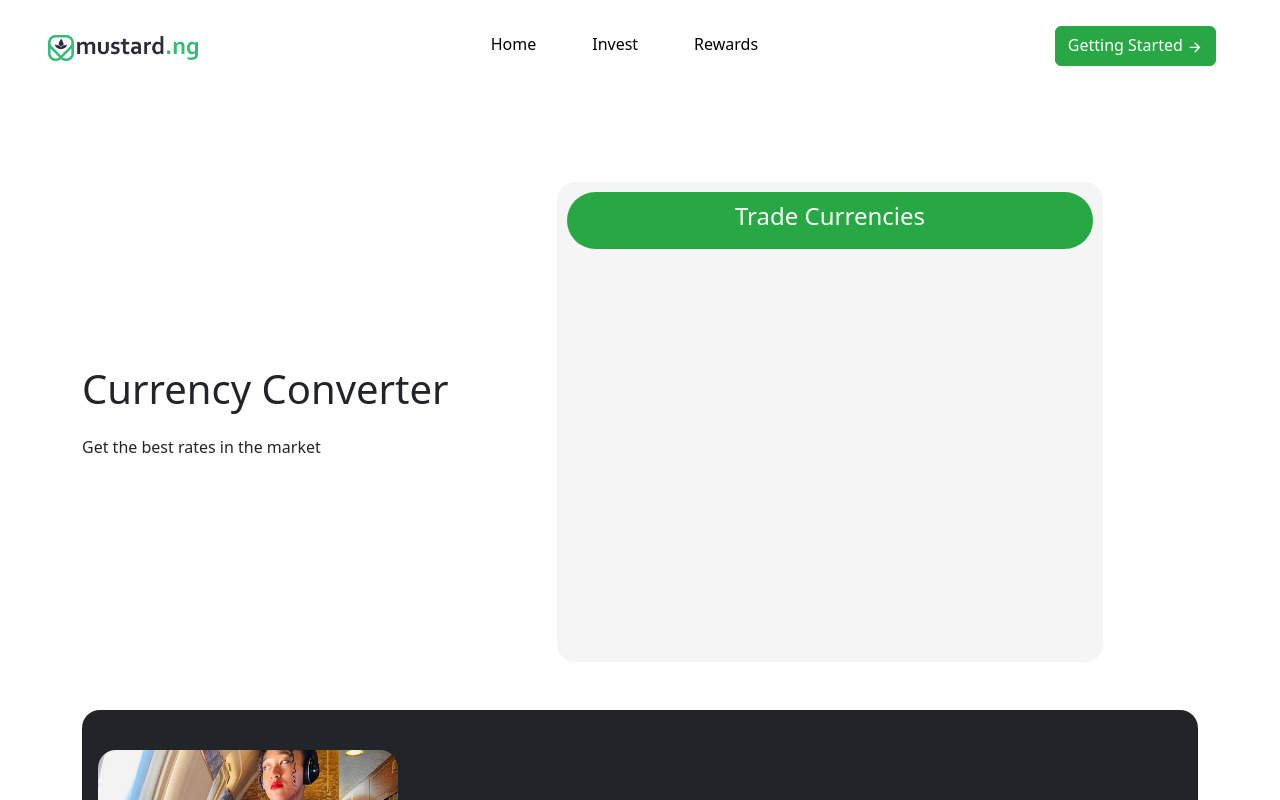
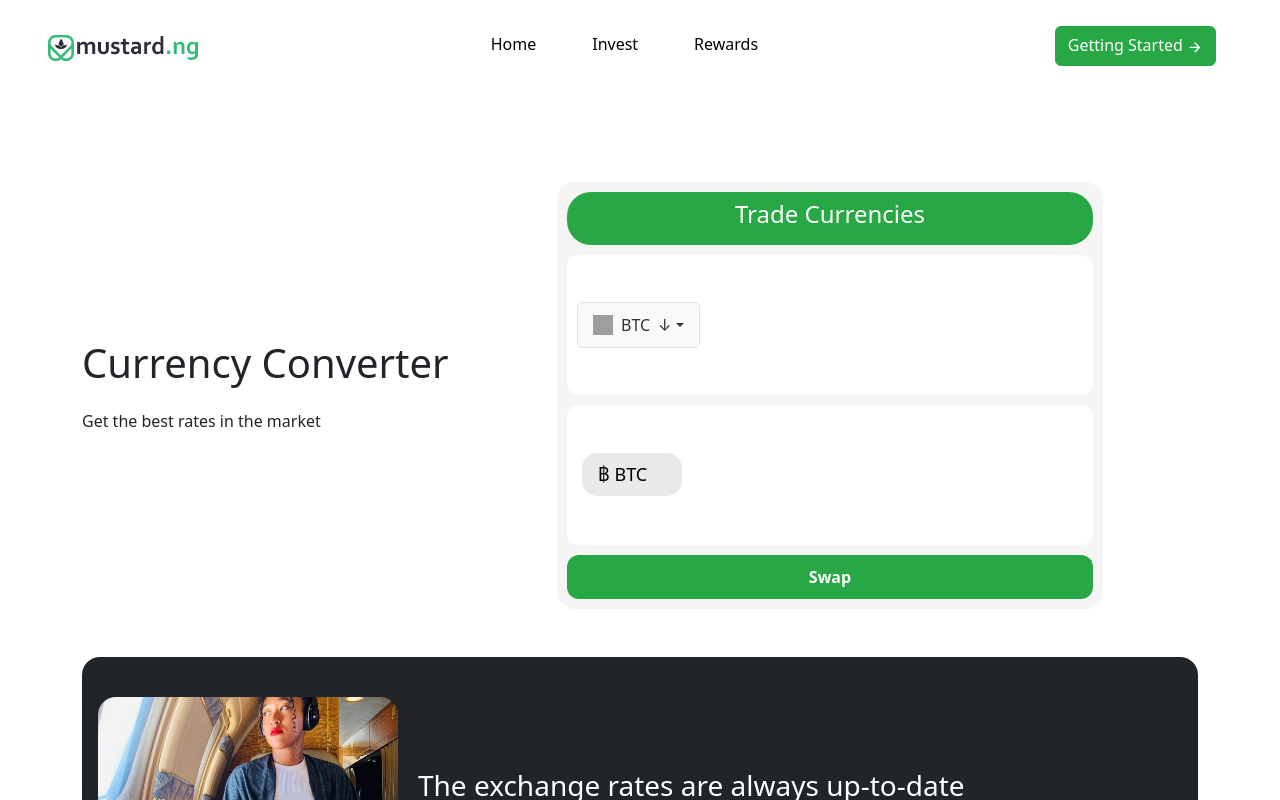
Before and after one commit to MasterIfeanyi/react-stocks-interview, a React (Create React App) app: page / in a window 1280 px wide. Shown: the top 800 px of the page. Built offline with nearby package versions, Linux system fonts and the light colour scheme; grey boxes are pictures that could not be loaded.

Commit message:
add select tag

```diff
--- a/src/components/CurrencyConverter/MarketWatch.css
+++ b/src/components/CurrencyConverter/MarketWatch.css
@@ -2,10 +2,11 @@
     background-color: whitesmoke;
     /* padding: 240px 0px; */
     width: 100%;
-    height: 480px;
+    height: min-content;
     padding-top: 10px;
     padding-left: 10px;
     padding-right: 10px;
+    padding-bottom: 10px;
     display: flex;
     flex-direction: column;
     align-items: center;
@@ -19,10 +20,174 @@
     color: white;
     text-align: center;
     width: 100%;
-    padding: 10px 0px 10px 0px;
+    padding: 8px 28px;
     background-color: var(--brand);
     border-color: var(--brand);
-    border-radius: 32px;
+    border-radius: 24px;
     top: 0;
     left: 0;
 }
+
+
+.currency__converter {
+    background-color: white;
+    width: 100%;
+    height: 140px;
+    margin-top: 10px;
+    border-radius: 12px;
+    display: flex;
+    align-items: center;
+    /* padding: 60px; */
+}
+
+
+.swap__button {
+    background-color: var(--brand);
+    color: white;
+    border-radius: 12px;
+    padding: 10px 20px;
+    font-size: 16px;
+    font-weight: 600;
+    border: none;
+    cursor: pointer;
+    width: 100%;
+    margin-top: 10px;
+    transition: background-color 0.3s ease;
+}
+
+
+  .dropdown {
+    position: relative;
+    display: inline-block;
+    margin: auto 10px;
+    place-self: center;
+  }
+
+  .dropdown-toggle {
+    background-color: #f8f9fa;
+    color: #333;
+    border: 1px solid #dee2e6;
+    cursor: pointer;
+    border-radius: 5px;
+    display: flex;
+    align-items: center;
+    justify-content: space-between;
+    padding: 10px 15px;
+    min-width: 120px;
+  }
+
+  .dropdown-toggle img {
+    width: 20px;
+    height: 20px;
+    margin-right: 8px;
+  }
+
+  .selected-currency {
+    flex-grow: 1;
+    text-align: left;
+  }
+
+  .arrow-down {
+    margin-left: 8px;
+  }
+
+  .dropdown-menu {
+    display: none;
+    position: absolute;
+    background-color: #fff;
+    min-width: 100%;
+    box-shadow: 0px 8px 16px 0px rgba(0,0,0,0.1);
+    z-index: 1;
+    border: 1px solid #dee2e6;
+    border-radius: 5px;
+    margin-top: 5px;
+  }
+
+  .dropdown-menu a {
+    color: #333;
+    padding: 10px 15px;
+    text-decoration: none;
+    display: flex;
+    align-items: center;
+  }
+
+  .dropdown-menu a img {
+    width: 20px;
+    height: 20px;
+    margin-right: 8px;
+  }
+
+  .dropdown-menu a:hover {
+    background-color: #e9ecef; /* Slightly darker background on hover */
+  }
+
+  .dropdown:hover .dropdown-menu {
+    display: block;
+  }
+
+
+
+select.select-tag:focus{
+    border: none;
+    outline: none;
+    border-radius: 15px;
+    font-size: 18px;
+    padding: 0.5rem 1rem;
+    background-color: #7c7c7c2b;
+    color: black;
+    outline: 0;
+    box-shadow: none;
+}
+
+
+  /* Style the select dropdown */
+.dropdown select {
+    appearance: none;
+    -webkit-appearance: none;
+    -moz-appearance: none;
+    color: black;
+    padding: 10px 15px;
+    cursor: pointer;
+    place-self: center;
+    margin: auto 5px;
+    min-width: 100px;
+    font-size: 18px;
+    border: none;
+    outline: none;
+    border-radius: 15px;
+    padding: 0.5rem 1rem;
+    background-color: #7c7c7c2b;
+}
+
+
+
+select img {
+    width: 20px;
+    height: 20px;
+    margin-right: 8px;
+}
+
+/* Style the options inside the dropdown */
+.dropdown .select-tag option {
+    color: #333;
+    border: none;
+    outline: none;
+    border-radius: 15px;
+    background: none;
+    padding: 3rem 1rem;
+    font-size: 18px;
+    background-color: #7c7c7c2b;
+    background-color: #fff;
+    width: 100px;
+    border: 1px solid #dee2e6;
+}
+
+
+/* Add hover effect for options */
+.dropdown .select-tag option:hover {
+    background-color: #f0f0f0; /* Light gray background on hover */
+}
+/*
+.dropdown select option[value="ngn"] {
+    background: url('/images/nigeria_flag.webp');
+} */
--- a/src/components/CurrencyConverter/MarketWatch.jsx
+++ b/src/components/CurrencyConverter/MarketWatch.jsx
@@ -74,6 +74,48 @@ const MarketWatch = () => {
                             <div className="inner__heading">
                                 <h4 className="inner__heading-text">Trade Currencies</h4>
                             </div>
+
+                            <div className="currency__converter">
+                                <div class="dropdown">
+                                    <button class="dropdown-toggle">
+                                        <img src="bitcoin_logo.png" alt="BTC" /> <span class="selected-currency" >BTC</span> <span class="arrow-down">&darr;</span>
+                                    </button>
+                                    <div class="dropdown-menu">
+                                        <a href="#" data-currency="BTC"><img src="bitcoin_logo.png" alt="BTC" /> BTC</a>
+
+
+                                        <a href="#" data-currency="ETH"><img src="ethereum_logo.png" alt="ETH"/> ETH</a>
+
+
+                                        <a href="#" data-currency="USDT"><img src="tether_logo.png" alt="USDT" /> USDT</a>
+
+                                        <a href="#" data-currency="NGN"><img src="nigeria_flag.png" alt="NGN"/> NGN</a>
+                                    </div>
+                                </div>
+                            </div>
+
+                            <div className="currency__converter">
+                                <div className="dropdown">
+                                    <select className="select-tag">
+                                        <option value="btc">
+                                            <span class="option-icon btc-icon">฿</span> BTC
+                                        </option>
+
+                                        <option value="ngn" data-icon="./images/nigeria_flag.webp">
+                                            NGN
+                                        </option>
+                                        <option value="eth">
+                                            <span class="option-icon eth-icon">E</span> ETH
+                                        </option>
+                                        <option value="usdt">
+                                            <span class="option-icon usdt-icon">T</span> USDT
+                                        </option>
+                                    </select>
+                                </div>
+                            </div>
+
+                            <button className="swap__button">Swap</button>
+
                         </div>
 
 
```
Also changed, not shown: public/images/nigeria_flag.webp (added), src/components/CurrencyConverter/Cy.jsx (indentation only).
